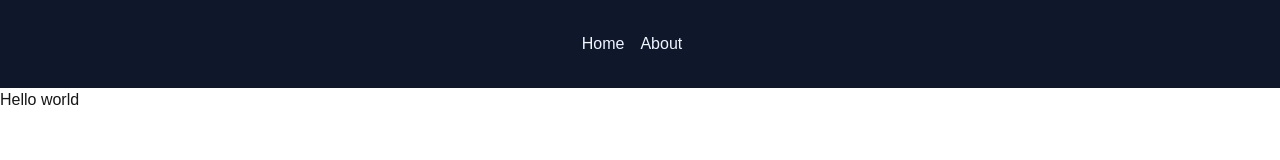
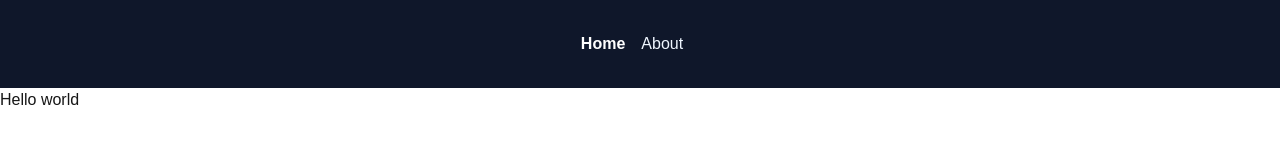
Before and after one commit to jiebinzhou98/project01, a Next.js app in the folder self-blog/: page / in a window 1280 px wide. Shown: the top 160 px of the page. Built offline with nearby package versions, Linux system fonts and the light colour scheme.

Commit message:
Update about

```diff
--- a/self-blog/app/components/navigation.tsx
+++ b/self-blog/app/components/navigation.tsx
@@ -1,11 +1,17 @@
+"use client"
 import Link from "next/link";
+import { usePathname } from "next/navigation";
 
 export const Navigation = () => {
+    const pathname = usePathname();
+
     return (
         <nav className="flex justify-center items-center p-4">
-            <Link href={"/"} className="mr-4 text-blue-50">Home</Link>
+            <Link href={"/"}
+            className={pathname === "/" ? "font-bold mr-4" : "text-blue-50 mr-4"}>Home</Link>
 
-            <Link href={"/about"} className="mr-4 text-blue-50">About</Link>
+            <Link href={"/about"}
+            className={pathname === "/about" ? "font-bold mr-4" : "text-blue-50 mr-4"}>About</Link>
         </nav>
       );
 }
```
